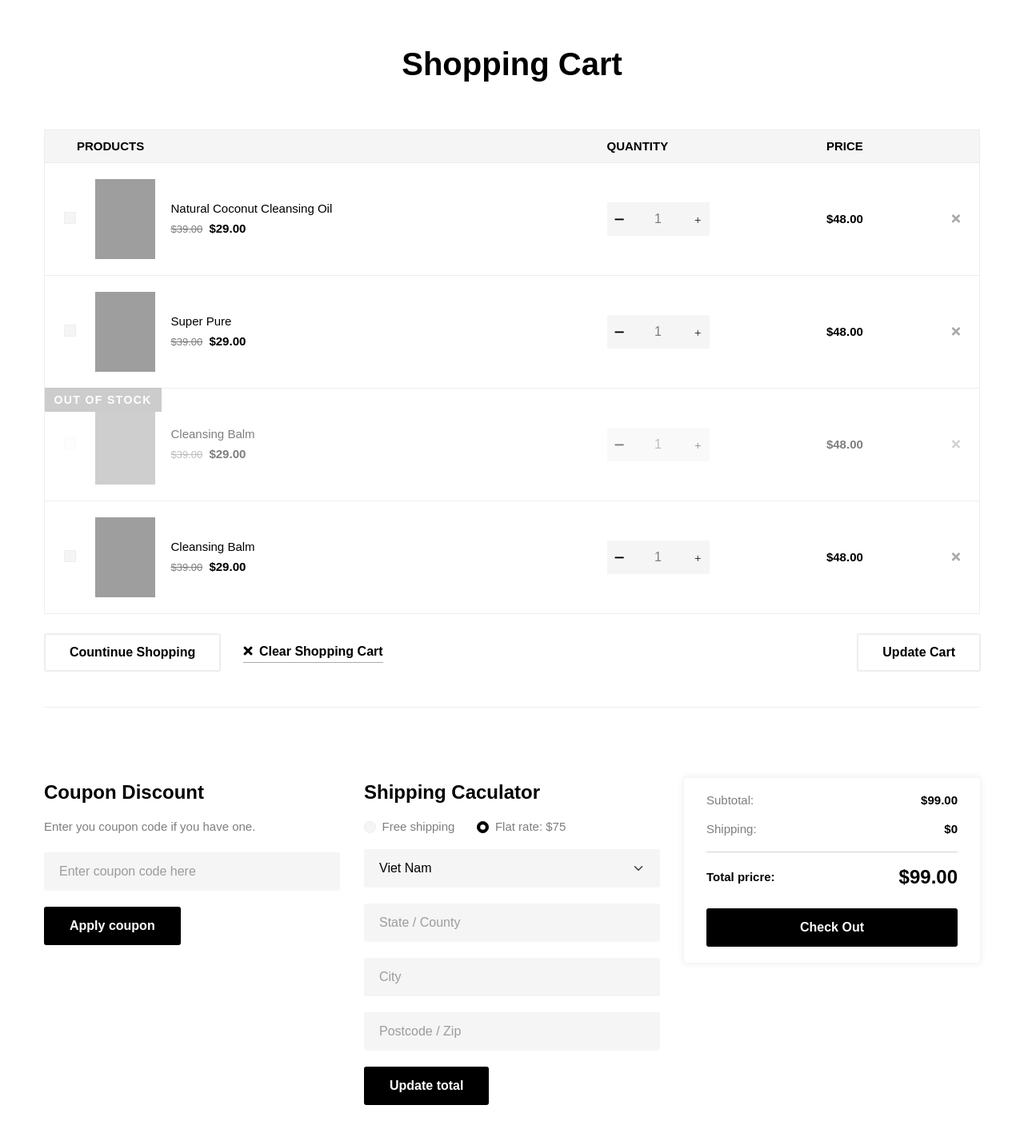
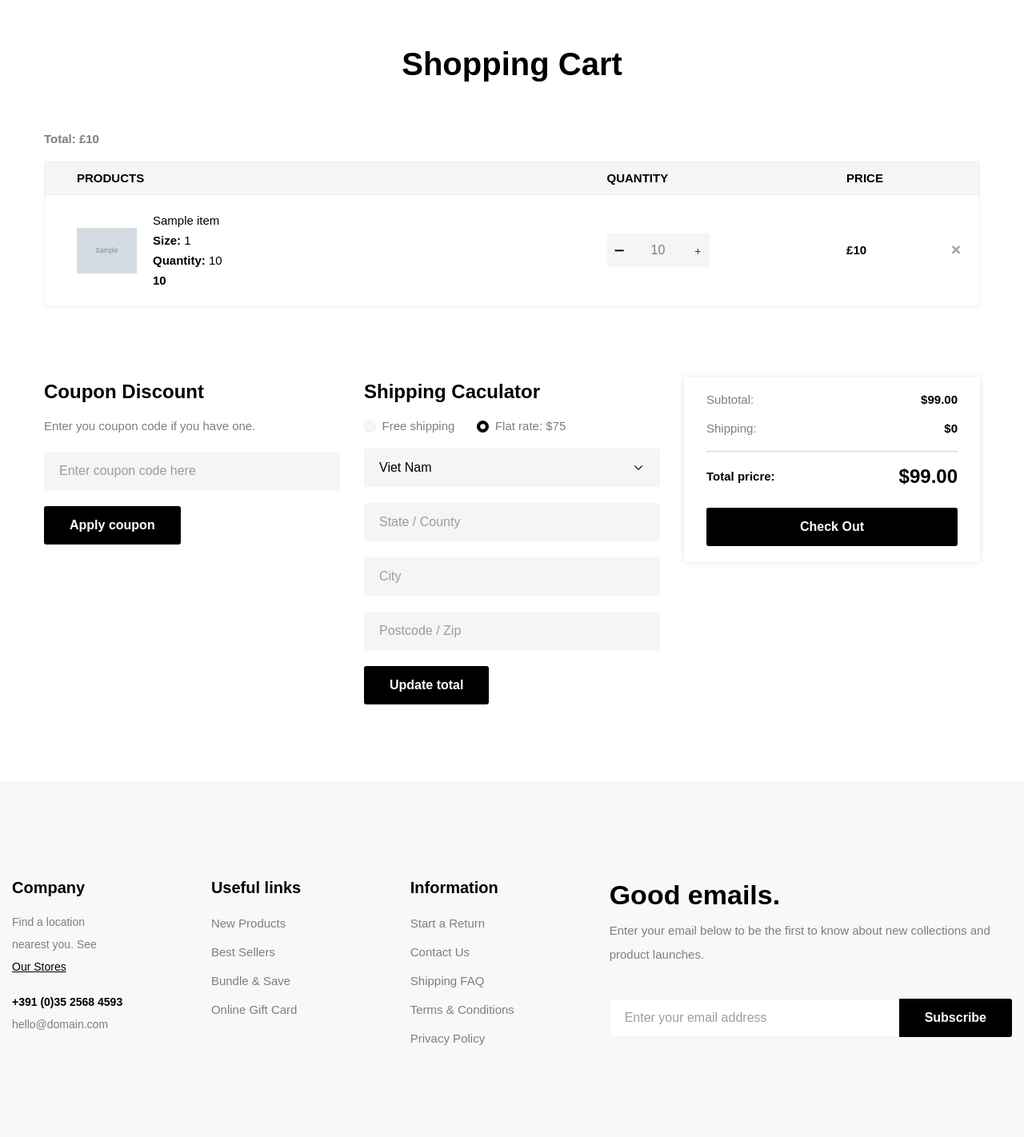
Before and after one commit to DelroyBrown/KaSheaCosmetics, a Django app: template templates/cart/shopping_cart.html in a window 1280 px wide. Shown: the part 192-1614 px from the top of the page at 80% size. Run offline with Django 5.2, Linux system fonts and the light colour scheme; the template is opened without the code that fills it: most values are stand-ins (such as "Sample title", 1, 10 or a date in 2020); grey boxes marked "Sample" are stand-in pictures; some libraries are stand-ins or nearby versions; grey boxes are pictures that could not be loaded.

Commit message:
Updated cart functionality: added update cart quantity view, modified cart template, and updated JavaScript code for quantity updates

```diff
--- a/KaSheaCosmetics_cart/urls.py
+++ b/KaSheaCosmetics_cart/urls.py
@@ -9,6 +9,9 @@ app_name = "KaSheaCosmetics_cart"
 urlpatterns = [
     path("shopping-cart/", views.shopping_cart, name="shopping-cart"),
     path("add-to-cart/<int:product_id>/", views.add_to_cart, name="add-to-cart"),
+    path(
+        "update-cart-quantity/", views.update_cart_quantity, name="update-cart-quantity"
+    ),
 ]
 
 if settings.DEBUG:
--- a/templates/cart/shopping_cart.html
+++ b/templates/cart/shopping_cart.html
@@ -33,193 +33,69 @@
                         </tr>
                     </thead>
                     <tbody>
+                        {% if cart_items %}
+                        {% for item in cart_items %}
                         <tr class="position-relative">
                             <th scope="row" class="pe-5 ps-8 py-7 shop-product">
                                 <div class="d-flex align-items-center">
-                                    <div class="form-check">
-                                        <input class="form-check-input rounded-0" type="checkbox" name="check-product"
-                                            value="checkbox">
-                                    </div>
                                     <div class="ms-6 me-7">
-                                        <img src="#" data-src="../assets/images/products/product-03-75x100.jpg"
-                                            class="lazy-image" width="75" height="100"
-                                            alt="Natural Coconut Cleansing Oil">
+                                        <img src="{{ item.image_url }}" data-src="{{ item.image_url }}"
+                                            class="lazy-image" width="75" alt="{{ item.product_name }}">
                                     </div>
                                     <div class>
-                                        <p class="fw-500 mb-1 text-body-emphasis">Natural Coconut Cleansing Oil</p>
+                                        <p class="fw-500 mb-1 text-body-emphasis">{{ item.product_name }}</p>
+                                        <p class="fw-500 mb-1 text-body-emphasis">
+                                            <strong>
+                                                Size:
+
+                                            </strong>
+                                            {{ item.size }}
+                                        </p>
+                                        <p class="fw-500 mb-1 text-body-emphasis">
+                                            <strong>
+                                                Quantity:
+                                            </strong>
+                                            {{ item.quantity }}
+                                        </p>
                                         <p class="card-text">
-                                            <span class="fs-13px fw-500 text-decoration-line-through pe-3">$39.00</span>
-                                            <span class="fs-15px fw-bold text-body-emphasis">$29.00</span>
+                                            <span class="fs-15px fw-bold text-body-emphasis"
+                                                id="item-price-{{ item.product_id }}">
+                                                {{ item.price }}
+                                            </span>
                                         </p>
                                     </div>
                                 </div>
                             </th>
                             <td class="align-middle">
                                 <div class="input-group position-relative shop-quantity">
-                                    <a href="#" class="shop-down position-absolute z-index-2"><i
-                                            class="far fa-minus"></i></a>
+                                    <a href="#" class="shop-down position-absolute z-index-2">
+                                        <i class="far fa-minus"></i>
+                                    </a>
                                     <input name="number[]" type="number"
+                                        data-product-key="{{ item.product_id|default:"" }}"
                                         class="form-control form-control-sm px-10 py-4 fs-6 text-center border-0"
-                                        value="1" required>
-                                    <a href="#" class="shop-up position-absolute z-index-2"><i class="far fa-plus"></i>
+                                        value="{{ item.quantity }}" required>
+
+
+
+                                    <a href="#" class="shop-up position-absolute z-index-2">
+                                        <i class="far fa-plus"></i>
                                     </a>
                                 </div>
                             </td>
                             <td class="align-middle">
-                                <p class="mb-0 text-body-emphasis fw-bold mr-xl-11">$48.00</p>
+                                <p class="mb-0 text-body-emphasis fw-bold mr-xl-11">£{{ item.price }}</p>
                             </td>
                             <td class="align-middle text-end pe-8">
-                                <a href="#" class="d-block text-secondary">
-                                    <i class="fa fa-times"></i>
-                                </a>
+                                <a href="#" class="d-block text-secondary"><i class="fa fa-times"></i></a>
                             </td>
                         </tr>
-                        <tr class="position-relative">
-                            <th scope="row" class="pe-5 ps-8 py-7 shop-product">
-                                <div class="d-flex align-items-center">
-                                    <div class="form-check">
-                                        <input class="form-check-input rounded-0" type="checkbox" name="check-product"
-                                            value="checkbox">
-                                    </div>
-                                    <div class="ms-6 me-7">
-                                        <img src="#" data-src="../assets/images/products/product-06-75x100.jpg"
-                                            class="lazy-image" width="75" height="100"
-                                            alt="Natural Coconut Cleansing Oil">
-                                    </div>
-                                    <div class>
-                                        <p class="fw-500 mb-1 text-body-emphasis">Super Pure</p>
-                                        <p class="card-text">
-                                            <span class="fs-13px fw-500 text-decoration-line-through pe-3">$39.00</span>
-                                            <span class="fs-15px fw-bold text-body-emphasis">$29.00</span>
-                                        </p>
-                                    </div>
-                                </div>
-                            </th>
-                            <td class="align-middle">
-                                <div class="input-group position-relative shop-quantity">
-                                    <a href="#" class="shop-down position-absolute z-index-2"><i
-                                            class="far fa-minus"></i></a>
-                                    <input name="number[]" type="number"
-                                        class="form-control form-control-sm px-10 py-4 fs-6 text-center border-0"
-                                        value="1" required>
-                                    <a href="#" class="shop-up position-absolute z-index-2"><i class="far fa-plus"></i>
-                                    </a>
-                                </div>
-                            </td>
-                            <td class="align-middle">
-                                <p class="mb-0 text-body-emphasis fw-bold mr-xl-11">$48.00</p>
-                            </td>
-                            <td class="align-middle text-end pe-8">
-                                <a href="#" class="d-block text-secondary">
-                                    <i class="fa fa-times"></i>
-                                </a>
-                            </td>
-                        </tr>
-                        <tr class="position-relative opacity-50">
-                            <th scope="row" class="pe-5 ps-8 py-7 shop-product">
-                                <div class="d-flex align-items-center">
-                                    <div class="form-check">
-                                        <input class="form-check-input rounded-0" type="checkbox" name="check-product"
-                                            value="checkbox" disabled>
-                                    </div>
-                                    <div class="ms-6 me-7">
-                                        <img src="#" data-src="../assets/images/products/product-04-75x100.jpg"
-                                            class="lazy-image" width="75" height="100"
-                                            alt="Natural Coconut Cleansing Oil">
-                                    </div>
-                                    <div class>
-                                        <p class="fw-500 mb-1 text-body-emphasis">Cleansing Balm</p>
-                                        <p class="card-text">
-                                            <span class="fs-13px fw-500 text-decoration-line-through pe-3">$39.00</span>
-                                            <span class="fs-15px fw-bold text-body-emphasis">$29.00</span>
-                                        </p>
-                                    </div>
-                                </div>
-                                <div class="position-absolute top-0 start-0">
-                                    <span
-                                        class="badge rounded-0 text-uppercase fs-14px px-5 py-4 product-stock ls-1 fw-semibold p-0">out
-                                        of stock</span>
-                                </div>
-                            </th>
-                            <td class="align-middle">
-                                <div class="input-group position-relative shop-quantity">
-                                    <a href="#" class="shop-down position-absolute z-index-2"><i
-                                            class="far fa-minus"></i></a>
-                                    <input name="number[]" type="number"
-                                        class="form-control form-control-sm px-10 py-4 fs-6 text-center border-0"
-                                        value="1" required disabled>
-                                    <a href="#" class="shop-up position-absolute z-index-2"><i class="far fa-plus"></i>
-                                    </a>
-                                </div>
-                            </td>
-                            <td class="align-middle">
-                                <p class="mb-0 text-body-emphasis fw-bold mr-xl-11">$48.00</p>
-                            </td>
-                            <td class="align-middle text-end pe-8">
-                                <a href="#" class="d-block text-secondary">
-                                    <i class="fa fa-times"></i>
-                                </a>
-                            </td>
-                        </tr>
-                        <tr class="position-relative">
-                            <th scope="row" class="pe-5 ps-8 py-7 shop-product">
-                                <div class="d-flex align-items-center">
-                                    <div class="form-check">
-                                        <input class="form-check-input rounded-0" type="checkbox" name="check-product"
-                                            value="checkbox">
-                                    </div>
-                                    <div class="ms-6 me-7">
-                                        <img src="#" data-src="../assets/images/products/product-09-75x100.jpg"
-                                            class="lazy-image" width="75" height="100"
-                                            alt="Natural Coconut Cleansing Oil">
-                                    </div>
-                                    <div class>
-                                        <p class="fw-500 mb-1 text-body-emphasis">Cleansing Balm</p>
-                                        <p class="card-text">
-                                            <span class="fs-13px fw-500 text-decoration-line-through pe-3">$39.00</span>
-                                            <span class="fs-15px fw-bold text-body-emphasis">$29.00</span>
-                                        </p>
-                                    </div>
-                                </div>
-                            </th>
-                            <td class="align-middle">
-                                <div class="input-group position-relative shop-quantity">
-                                    <a href="#" class="shop-down position-absolute z-index-2"><i
-                                            class="far fa-minus"></i></a>
-                                    <input name="number[]" type="number"
-                                        class="form-control form-control-sm px-10 py-4 fs-6 text-center border-0"
-                                        value="1" required>
-                                    <a href="#" class="shop-up position-absolute z-index-2"><i class="far fa-plus"></i>
-                                    </a>
-                                </div>
-                            </td>
-                            <td class="align-middle">
-                                <p class="mb-0 text-body-emphasis fw-bold mr-xl-11">$48.00</p>
-                            </td>
-                            <td class="align-middle text-end pe-8">
-                                <a href="#" class="d-block text-secondary">
-                                    <i class="fa fa-times"></i>
-                                </a>
-                            </td>
-                        </tr>
-                        <tr>
-                            <td class="pt-5 pb-10 position-relative bg-body ps-0 left">
-                                <a href="../shop/shop-layout-v1.html" title="Countinue Shopping"
-                                    class="btn btn-outline-dark me-8 text-nowrap my-5">
-                                    Countinue Shopping
-                                </a>
-                                <button type="submit" value="Clear Shopping Cart"
-                                    class="btn btn-link p-0 border-0 border-bottom border-secondary text-decoration-none rounded-0 my-5 fw-semibold ">
-                                    <i class="fa fa-times me-3"></i>
-                                    Clear Shopping Cart
-                                </button>
-                            </td>
-                            <td colspan="3" class="text-end pt-5 pb-10 position-relative bg-body right pe-0">
-                                <button type="submit" value="Update Cart" class="btn btn-outline-dark my-5">Update
-                                    Cart
-                                </button>
-                            </td>
-                        </tr>
+                        {% endfor %}
+                        <p><strong>Total: £<span id="cart-total">{{ total }}</span></strong></p>
+
+                        {% endif %}
+
+
                     </tbody>
                 </table>
             </form>
@@ -1868,5 +1744,94 @@
         class="gtf-back-to-top text-decoration-none bg-body text-primary bg-primary-hover text-light-hover shadow square p-0 rounded-circle d-flex align-items-center justify-content-center"
         title="Back To Top" style="--square-size: 48px"><i class="fa-solid fa-arrow-up"></i></a>
 </div>
+<script src="https://ajax.googleapis.com/ajax/libs/jquery/3.5.1/jquery.min.js"></script>
+
+<script>
+    // CSRF token setup for AJAX requests
+    function getCookie(name) {
+        let cookieValue = null;
+        if (document.cookie && document.cookie !== '') {
+            const cookies = document.cookie.split(';');
+            for (let i = 0; i < cookies.length; i++) {
+                const cookie = cookies[i].trim();
+                // Does this cookie string begin with the name we want?
+                if (cookie.substring(0, name.length + 1) === (name + '=')) {
+                    cookieValue = decodeURIComponent(cookie.substring(name.length + 1));
+                    break;
+                }
+            }
+        }
+        return cookieValue;
+    }
+
+    // Initialize the CSRF token outside of the function
+    const csrftoken = getCookie('csrftoken');
+
+    $.ajaxSetup({
+        beforeSend: function (xhr, settings) {
+            if (!/^http:.*/.test(settings.url) && !/^https:.*/.test(settings.url)) {
+                // Only send the token to same-origin URLs
+                xhr.setRequestHeader("X-CSRFToken", csrftoken);
+            }
+        }
+    });
+    $(document).ready(function () {
+        // Function to update the cart quantity
+        function updateCartQuantity(productKey, quantity) {
+            if (!productKey) {
+                console.log('Product key is missing');  // Check if product key is empty
+                return;
+            }
+
+            console.log("Product Key:", productKey);  // Debugging
+
+            $.ajax({
+                url: "{% url 'KaSheaCosmetics_cart:update-cart-quantity' %}",
+                method: "POST",
+                data: {
+                    'product_key': productKey,
+                    'quantity': quantity,
+                    'csrfmiddlewaretoken': csrftoken
+                },
+                success: function (response) {
+                    // Update the price and total on the page
+                    $('#item-price-' + productKey).text('£' + response.updated_price);
+                    $('#cart-total').text('£' + response.cart_total);
+                },
+                error: function (xhr, status, error) {
+                    console.log("Error: ", error);
+                }
+            });
+        }
+
+        // Use event delegation to avoid multiple event bindings
+        $(document).on('click', '.shop-up', function (e) {
+            e.preventDefault();
+
+            var inputField = $(this).siblings('input');  // Get the input field
+            var productKey = inputField.attr('data-product-key');  // Fetch the product key
+            var currentQuantity = parseInt(inputField.val());  // Get current quantity
+            var newQuantity = currentQuantity + 1;  // Increment by 1
+
+            inputField.val(newQuantity);  // Update the input value in the UI
+            updateCartQuantity(productKey, newQuantity);  // Send the AJAX request with the new quantity
+        });
+
+        $(document).on('click', '.shop-down', function (e) {
+            e.preventDefault();
+
+            var inputField = $(this).siblings('input');  // Get the input field
+            var productKey = inputField.attr('data-product-key');  // Fetch the product key
+            var currentQuantity = parseInt(inputField.val());  // Get current quantity
+            var newQuantity = currentQuantity - 1;  // Decrease by 1
+
+            if (newQuantity > 0) {  // Prevent negative or zero quantities
+                inputField.val(newQuantity);  // Update the input value in the UI
+                updateCartQuantity(productKey, newQuantity);  // Send the AJAX request with the new quantity
+            }
+        });
+    });
+</script>
+
 
 {% endblock %}
--- a/templates/commons/cart-modal.html
+++ b/templates/commons/cart-modal.html
@@ -127,7 +127,7 @@
             <span class="cart-total fw-bold text-body-emphasis">$106.00</span>
         </div>
         <a href="../shop/checkout.html" class="btn btn-dark w-100 mb-7" title="Check Out">Check Out</a>
-        <a href="../shop/shopping-cart.html" class="btn btn-outline-dark w-100" title="View shopping cart">View
+        <a href="{% url 'KaSheaCosmetics_cart:shopping-cart' %}" class="btn btn-outline-dark w-100" title="View shopping cart">View
             shopping cart</a>
     </div>
 </div>
--- a/templates/commons/side-nav.html
+++ b/templates/commons/side-nav.html
@@ -240,7 +240,7 @@
                                     <h6 class="fs-18px">Other Pages</h6>
                                     <ul class="list-unstyled mb-0">
                                         <li>
-                                            <a href="./shop/shopping-cart.html"
+                                            <a href="{% url 'KaSheaCosmetics_cart:shopping-cart' %}"
                                                 class="border-hover text-decoration-none py-3 d-block"><span
                                                     class="border-hover-target">Shopping Cart</span></a>
                                         </li>
```
Also changed, not shown: KaSheaCosmetics_cart/views.py (+58 -0 lines).
